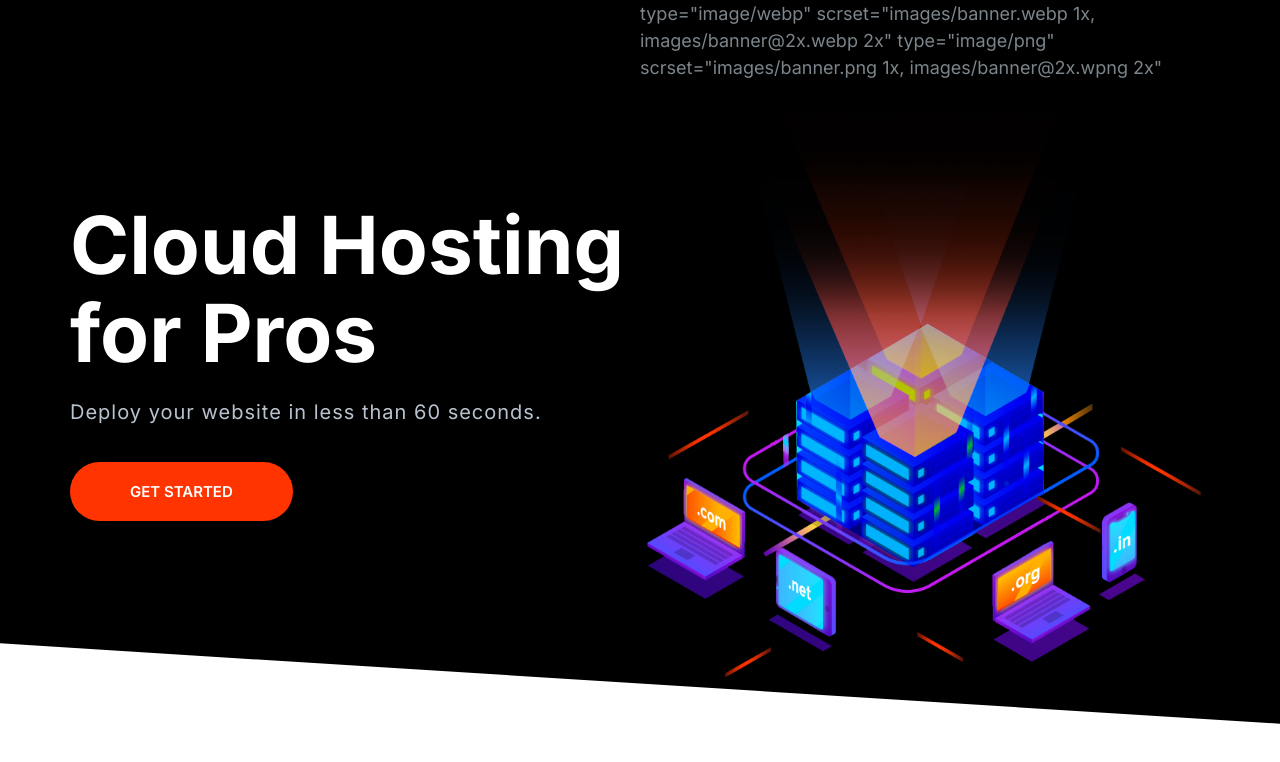
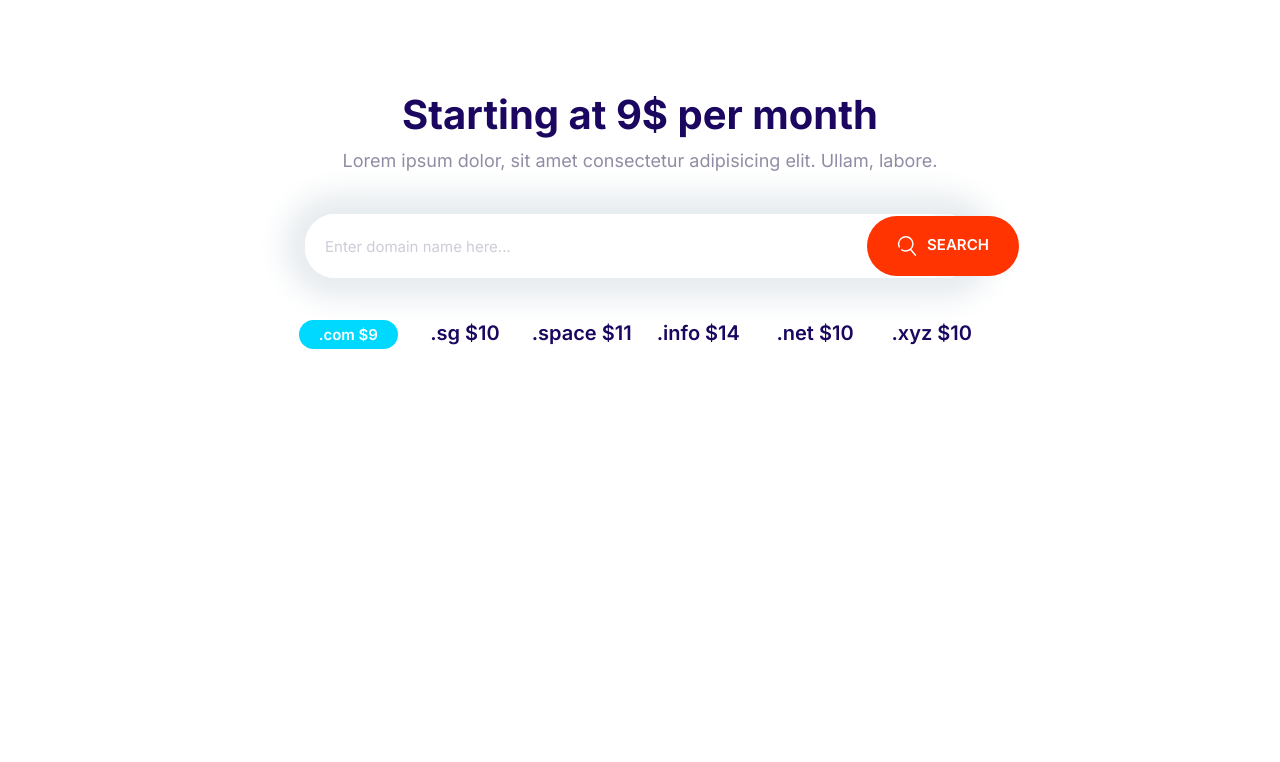
Before and after one commit to orazdaurenov/Moshify, a plain HTML site: page index.html in a window 1280 px wide. Drawn offline with Linux system fonts and the light colour scheme.

Commit message:
Defining the Domain Block.

```diff
--- a/CSS/styles.css
+++ b/CSS/styles.css
@@ -207,11 +207,19 @@ font-weight: bold;
     font-size: 1.8rem;
     font-weight: 600;
     margin: 1rem 0;
+    outline: 0;
     padding: 2rem 3rem;
     text-align: center;
     text-transform: uppercase;
     white-space: nowrap;
 
+ }
+
+ .btn .icon {
+   width: 2rem;
+   height: 2rem;
+   margin-right: 1rem;
+   vertical-align: middle;
  }
 
  .btn--primary {
@@ -292,6 +300,8 @@ padding: 1.5rem 3.5rem;
  .input-group .input {
     border: 0;
     flex-grow: 1;
+    padding: 1.5rem 2rem;
+    width: 0;
  }
 
  .input-group .btn {
@@ -724,3 +734,31 @@ padding-top: 0;
       align-self: center;
    }
  }
+
+ /*Domain Block*/
+
+ .block-domain .input-group {
+   box-shadow: 0 0 30px 20px #e6ebee;
+   border: 0;
+   margin: 4rem auto;
+   max-width: 670px;
+ }
+
+ .block-domain__prices {
+   color: var(--color-headings);
+   display: grid;
+   grid-template-columns: repeat(3, 1fr);
+   grid-template-rows: repeat(2, 6rem);
+   font-size: 2rem;
+   font-weight: 600;
+   justify-items: center;
+   max-width: 700px;
+   margin: 0 auto;
+   cursor: pointer;
+ }
+
+ @media screen and (min-width: 768px) {
+.block-domain__prices {
+   grid-template-columns: repeat(auto-fit, minmax(10rem, 1fr));
+}
+ }
--- a/index.html
+++ b/index.html
@@ -12,28 +12,30 @@
     <link rel="stylesheet" href="css/STYLES.css">
 </head>
 <body>
- <section class="block block--dark block--skewed-left hero">
-    <div class="container grid grid--1x2">
-        <header class="block__header hero__content">
-            <h1 class="block__heading">Cloud Hosting for Pros</h1>
-            <p class="hero__tagline">Deploy your website in less than 60 seconds.</p>
-            <a href="" class="btn btn--accent btn--stretched">
-                Get Started
-            </a>
-        </header>
-        <picture>
-        <source>
-       type="image/webp"
-       scrset="images/banner.webp 1x, images/banner@2x.webp 2x"
-        </source>
-        <source>
-       type="image/png"
-       scrset="images/banner.png 1x, images/banner@2x.wpng 2x"
-        </source>
-            <img class="hero__image" src="images/banner.png" alt="">
-        </picture>
-    </div>
- </section>
+ <section class="block container block-domain">
+<header class="block__header">
+    <h2>Starting at 9$ per month</h2>
+    <p>
+        Lorem ipsum dolor, sit amet consectetur adipisicing elit. Ullam, labore.
+    </p>
+</header>
+<div class="input-group">
+    <input type="text" class="input" placeholder="Enter domain name here...">
+    <span class="icon-container">
+    <button class="btn btn--accent"><svg class="icon icon--white">
+        <use xlink:href="Images/sprite.svg#search"></use>
+      </svg>Search</button>
+    </span>
+</div>
+<ul class="list block-domain__prices">
+    <li><span class="badge badge--secondary">.com $9</span></li>
+    <li>.sg $10</li>
+    <li>.space $11</li>
+    <li>.info $14</li>
+    <li>.net $10</li>
+    <li>.xyz $10</li>
+</ul>
+</section>
 <script src="js/main.js"></script>
 </body>
 </html>
```
Also changed, not shown: Components/block-domain.html (added, +24 -0 lines).
